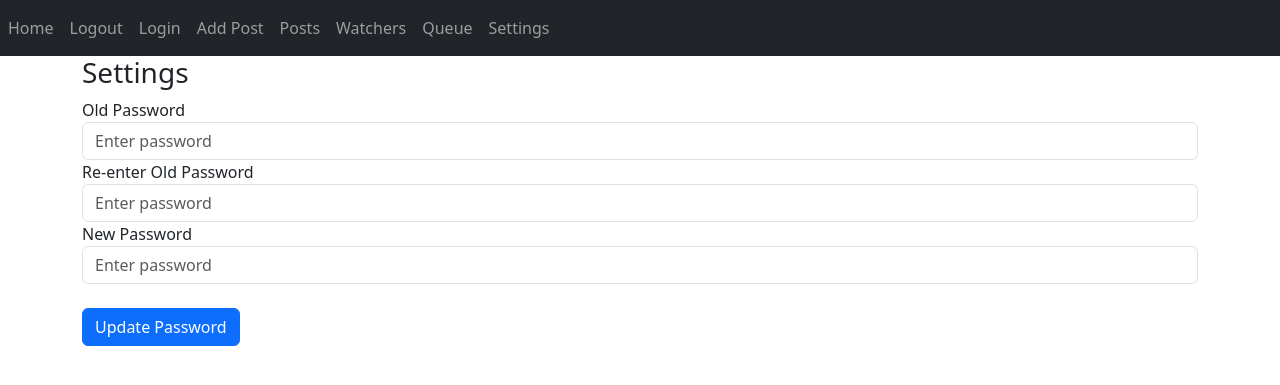
After one commit to griffinsbnorth/SocialSprite, a Flask app: page /settings in a window 1280 px wide. The commit adds this page. Shown: the top 385 px of the page. Run offline with Flask 3, Linux system fonts and the light colour scheme; parts of the project's set-up code (start-up, migrations or seed data) failed here and were passed over; some libraries are stand-ins or nearby versions.

Commit message:
Adding settings page

```diff
--- a/website/auth.py
+++ b/website/auth.py
@@ -10,3 +10,8 @@ def login():
 @auth.route('/logout')
 def logout():
     return "<p>Logout</p>"
+
+@auth.route('/settings', methods=['GET', 'POST'])
+def settings():
+    data = request.form
+    return render_template("settings.html")
--- a/website/templates/base.html
+++ b/website/templates/base.html
@@ -31,6 +31,7 @@
                 <a class="nav-item nav-link" id="addpost" href="/posts">Posts</a>
                 <a class="nav-item nav-link" id="addpost" href="/watchers">Watchers</a>
                 <a class="nav-item nav-link" id="addpost" href="/queue">Queue</a>
+                <a class="nav-item nav-link" id="addpost" href="/settings">Settings</a>
             </div>
         </div>
     </nav>
--- /dev/null
+++ b/website/templates/settings.html
@@ -0,0 +1,33 @@
+{% extends "base.html" %}
+{% block title %}Settings{% endblock %}
+{% block content %}
+<form method="POST">
+    <h3>Settings</h3>
+    <div class="form-group">
+        <label for="oldpassword1">Old Password</label>
+        <input type="password"
+               class="form-control"
+               id="oldpassword1"
+               name="password"
+               placeholder="Enter password" />
+    </div>
+    <div class="form-group">
+        <label for="oldpassword2">Re-enter Old Password</label>
+        <input type="password"
+               class="form-control"
+               id="oldpassword2"
+               name="password"
+               placeholder="Enter password" />
+    </div>
+    <div class="form-group">
+        <label for="newpassword">New Password</label>
+        <input type="password"
+               class="form-control"
+               id="newpassword"
+               name="password"
+               placeholder="Enter password" />
+    </div>
+    <br />
+    <button type="submit" class="btn btn-primary">Update Password</button>
+</form>
+{% endblock %}
```
